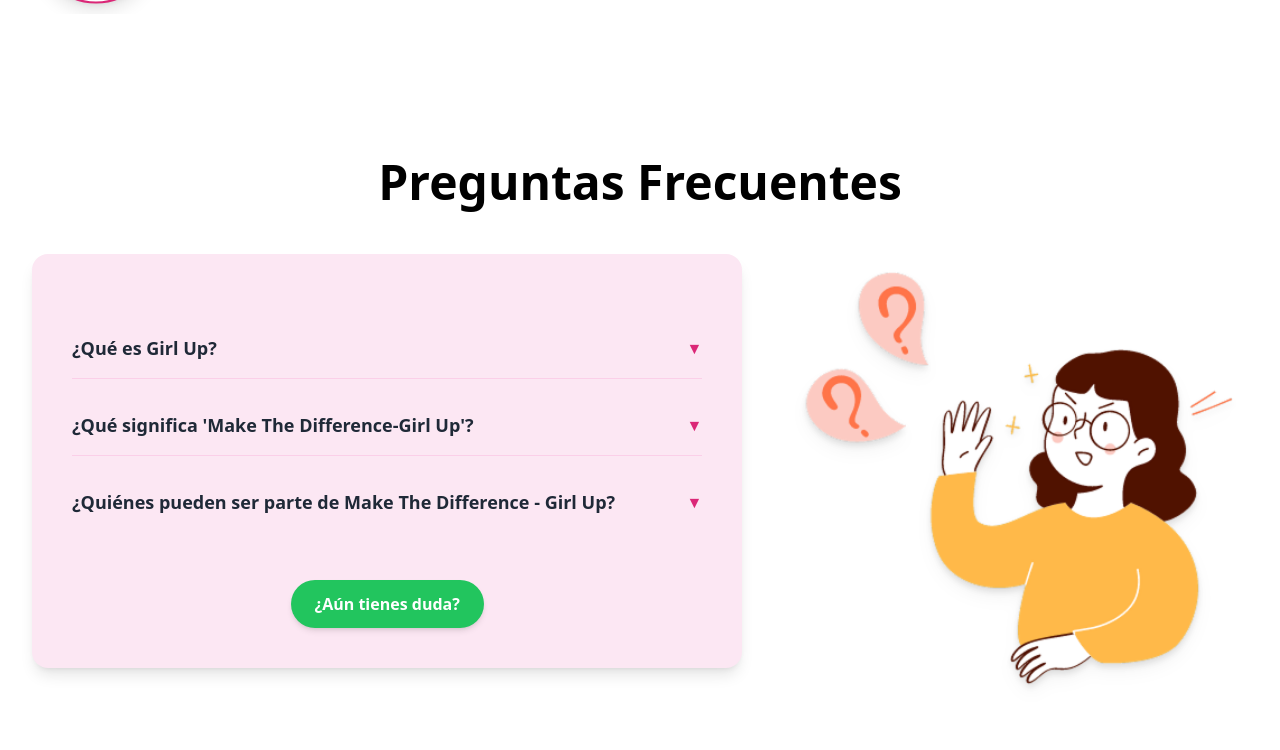
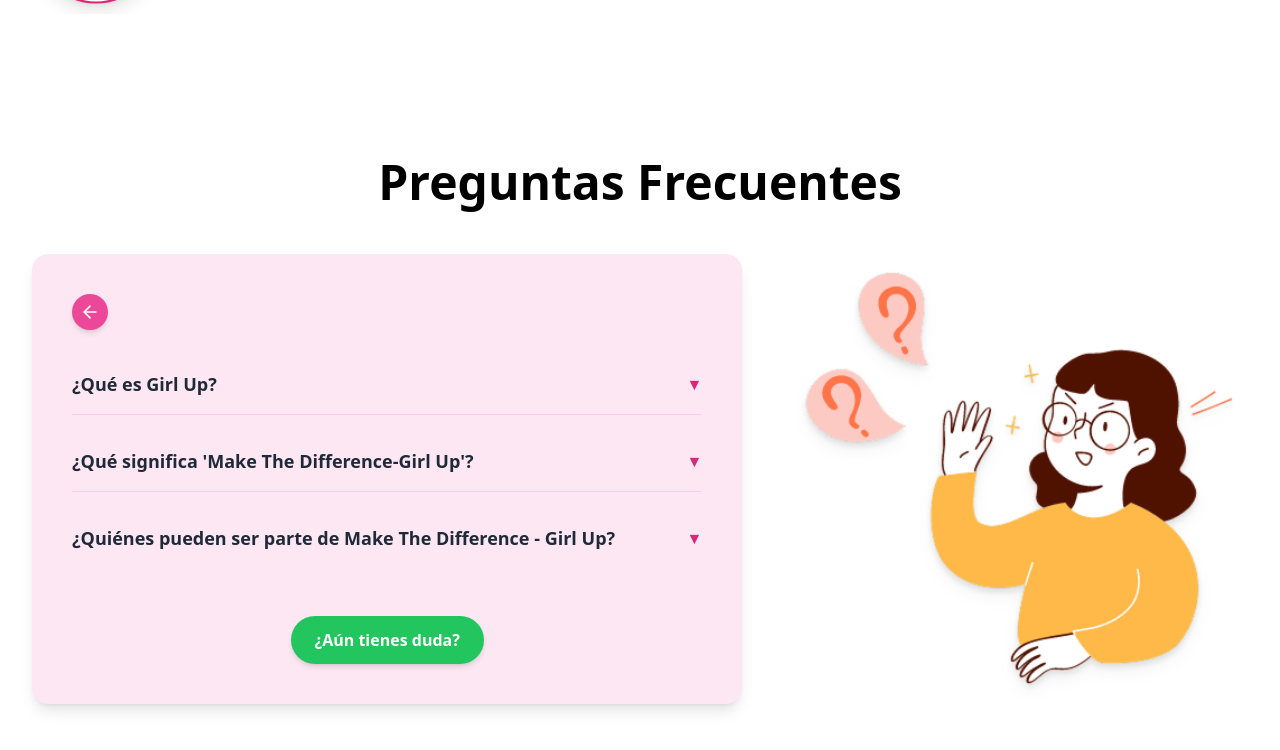
Before and after one commit to Sauro-Dev/LANDING-MTD, a React (Vite) app: page /home in a window 1280 px wide. Both pictures are taken after a click on the button "¿Otra duda?". Shown: the part 3010-3760 px from the top of the page. Built offline with nearby package versions, Linux system fonts and the light colour scheme; no server answers.

Commit message:
feat: Enlace con whatsapp
Se cambio enlace del numero anterior por el solicitado por el scrum master, ademas de un boton para regresar

```diff
--- a/src/components/landing/main/FAQSection.tsx
+++ b/src/components/landing/main/FAQSection.tsx
@@ -54,14 +54,17 @@
                     >
                         {showQuestions ? (
                             <div className="space-y-6" role="region" aria-label="Lista de preguntas frecuentes">
-                                {/* Back button with improved accessibility */}
-                                <button
+                                {/* Back button with improved accessibility  Regreso*/ }
+                                <motion.button
+                                    initial={{opacity: 0, y: 10}}
+                                    animate={{opacity: 1, y: 0}}
                                     onClick={() => setShowQuestions(false)}
-                                    className="group absolute -top-4 left-4 p-2 rounded-full bg-pink-500 hover:bg-pink-600 transition-all shadow-md focus:outline-none focus:ring-2 focus:ring-pink-500 focus:ring-offset-2"
+                                    className="group flex items-center justify-center mb-4 p-2 rounded-full bg-pink-500 hover:bg-pink-600 transition-all shadow-md focus:outline-none focus:ring-2 focus:ring-pink-500 focus:ring-offset-2 text-white"
                                     aria-label="Regresar a la introducción"
                                 >
-                                    <ArrowLeft className="w-6 h-6 text-white" aria-hidden="true" />
-                                </button>
+                                    <ArrowLeft className="w-5 h-5" aria-hidden="true"/>
+                                </motion.button>
+
 
                                 {/* FAQ List with improved spacing and accessibility */}
                                 <div className="space-y-4">
@@ -112,7 +115,7 @@
                                 {/* WhatsApp button with improved accessibility */}
                                 <div className="pt-6 flex justify-center">
                                     <a
-                                        href="https://api.whatsapp.com/send/?phone=51912609733&text=Hola%2C+me+gustar%C3%ADa+saber+m%C3%A1s+sobre+sus+servicios&type=phone_number&app_absent=0"
+                                        href="https://api.whatsapp.com/send/?phone=51982170196&text=Hola%2C+me+gustar%C3%ADa+saber+m%C3%A1s+sobre+sus+servicios&type=phone_number&app_absent=0"
                                         target="_blank"
                                         rel="noopener noreferrer"
                                         className="inline-flex items-center gap-2 bg-green-500 hover:bg-green-600 text-white font-semibold rounded-full px-6 py-3 text-sm sm:text-base shadow-md transition-all focus:outline-none focus:ring-2 focus:ring-green-500 focus:ring-offset-2"
@@ -153,7 +156,8 @@
                             <img
                                 src="src/assets/faq/person.png"
                                 alt="Ilustración decorativa de persona con preguntas"
-                                className="w-full h-full object-contain drop-shadow-lg"
+                                className="w-full h-ful http://localhost:5173/
+l object-contain drop-shadow-lg"
                                 aria-hidden="true"
                             />
                         </div>
```
